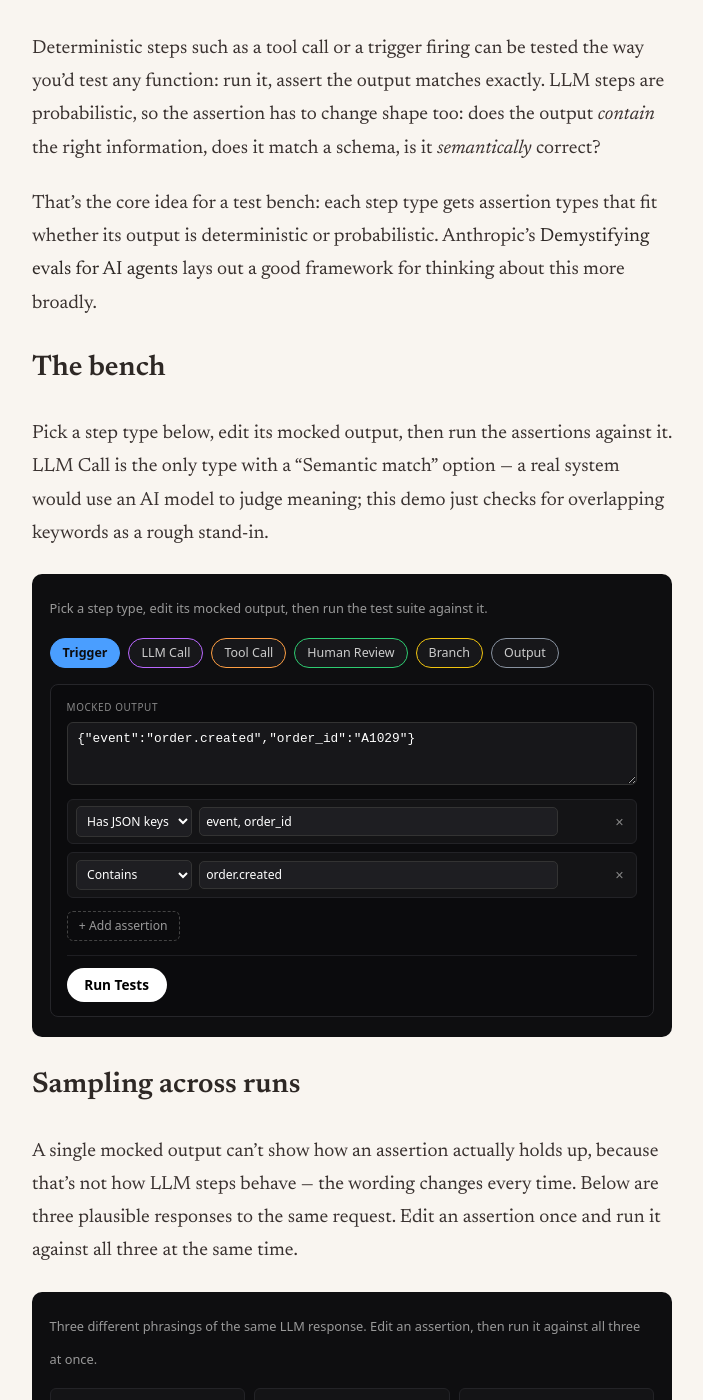
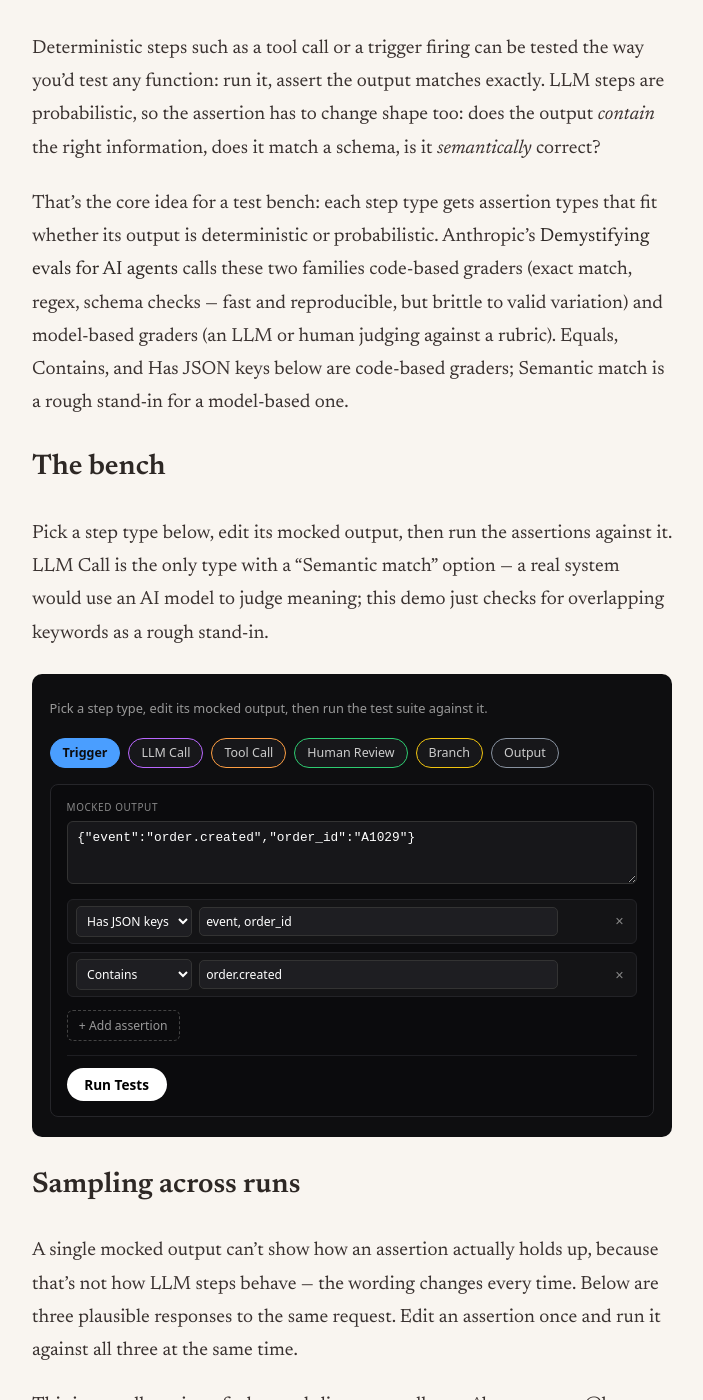
Before and after one commit to JohnSpencerTerry/wb, a Jekyll site: the page built from _side_projects/agentic-workflow-builder-test-bench.md, in a window 1280 px wide and 1400 px high, scrolled down 569 px. Shown: the whole window, without its empty margins (242-945 px from the left). Built offline with Jekyll 4.4.1, drawn with Linux system fonts in a browser that asks for light colours; some of the changed text lies outside the part shown.

Commit message:
Update agentic-workflow-builder-test-bench.md

```diff
--- a/_side_projects/agentic-workflow-builder-test-bench.md
+++ b/_side_projects/agentic-workflow-builder-test-bench.md
@@ -10,7 +10,7 @@ An LLM call doesn't always return the same output twice, so you can't assert on
 
 Deterministic steps such as a tool call or a trigger firing can be tested the way you'd test any function: run it, assert the output matches exactly. LLM steps are probabilistic, so the assertion has to change shape too: does the output *contain* the right information, does it match a schema, is it *semantically* correct?
 
-That's the core idea for a test bench: each step type gets assertion types that fit whether its output is deterministic or probabilistic. Anthropic's [Demystifying evals for AI agents](https://www.anthropic.com/engineering/demystifying-evals-for-ai-agents) lays out a good framework for thinking about this more broadly.
+That's the core idea for a test bench: each step type gets assertion types that fit whether its output is deterministic or probabilistic. Anthropic's [Demystifying evals for AI agents](https://www.anthropic.com/engineering/demystifying-evals-for-ai-agents) calls these two families code-based graders (exact match, regex, schema checks — fast and reproducible, but brittle to valid variation) and model-based graders (an LLM or human judging against a rubric). Equals, Contains, and Has JSON keys below are code-based graders; Semantic match is a rough stand-in for a model-based one.
 
 ## The bench
 
@@ -310,6 +310,8 @@ Pick a step type below, edit its mocked output, then run the assertions against
 
 A single mocked output can't show how an assertion actually holds up, because that's not how LLM steps behave — the wording changes every time. Below are three plausible responses to the same request. Edit an assertion once and run it against all three at the same time.
 
+This is a small version of what evals literature calls pass^k versus pass@k: pass^k requires every sample in the batch to pass (what the per-row count below is measuring), while pass@k only requires at least one to. Which one matters depends on whether the step needs to be consistently right or just capable of being right.
+
 <div id="awv" class="awb-panel">
   <div class="awb-toolbar">
     <span class="awb-hint">Three different phrasings of the same LLM response. Edit an assertion, then run it against all three at once.</span>
```
